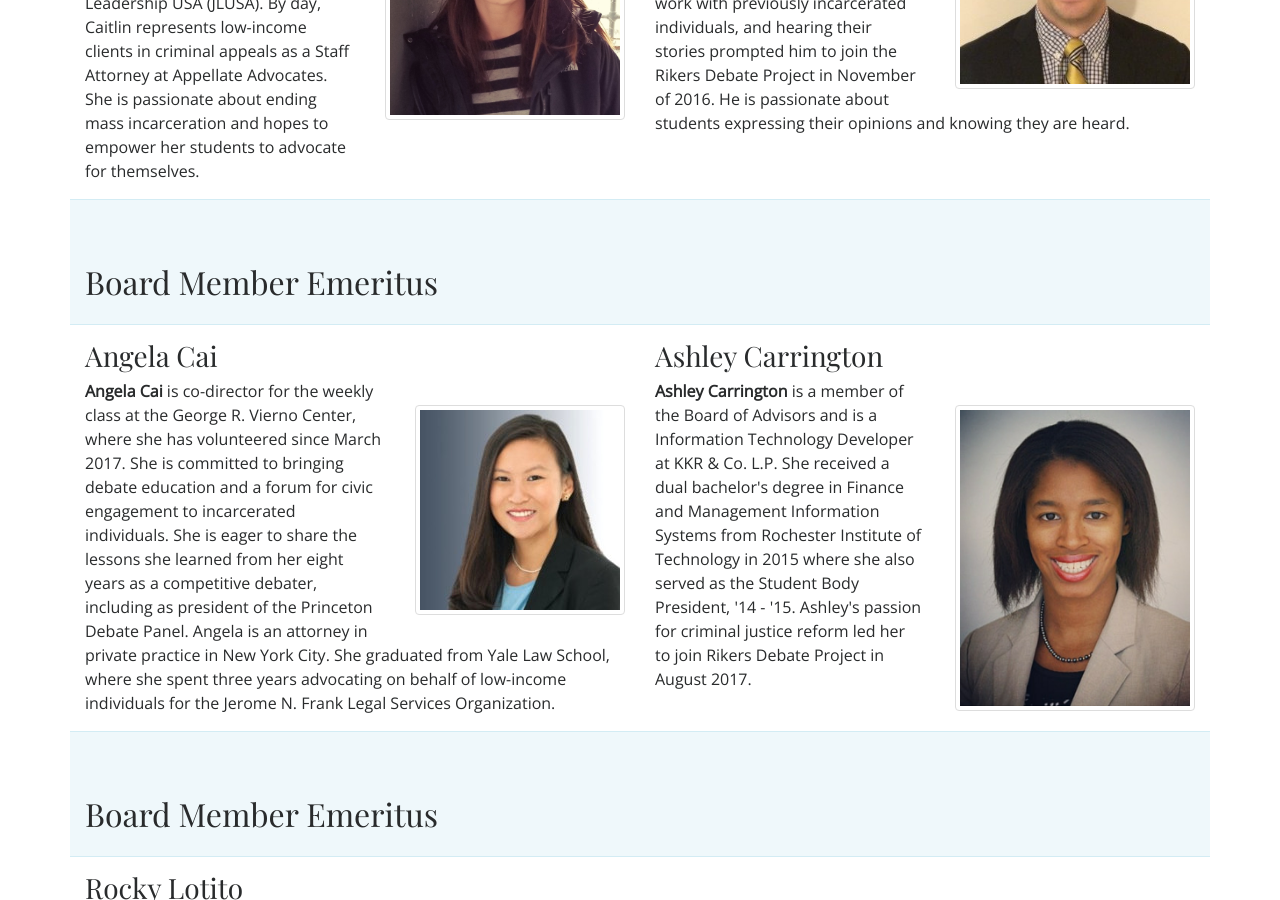
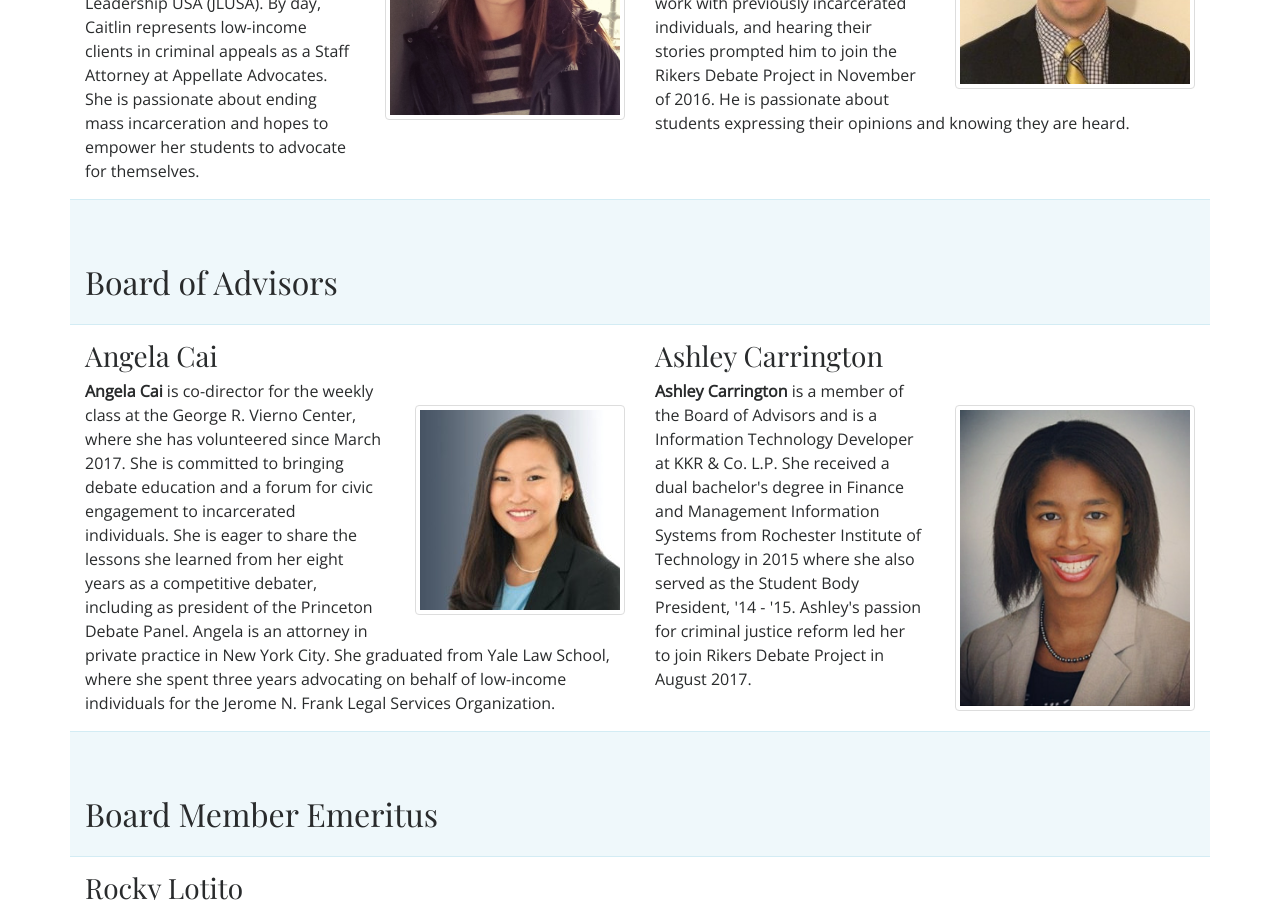
Before and after one commit to rikersdebateteam/rikers-debate-project, a Jekyll site: the page built from board.html, in a window 1280 px wide and 900 px high, scrolled down 1925 px. Built offline with Jekyll 4.4.1, drawn with Linux system fonts in a browser that asks for light colours; nearby versions of some CDN libraries.

Commit message:
Update board.html

```diff
--- a/board.html
+++ b/board.html
@@ -62,7 +62,7 @@ title: Board Members
     <div class="container">
       <div class="row">
         <div class="col-lg-12">
-          <h2>Board Member Emeritus</h2>
+          <h2>Board of Advisors</h2>
         </div>
       </div>
     </div>
```
